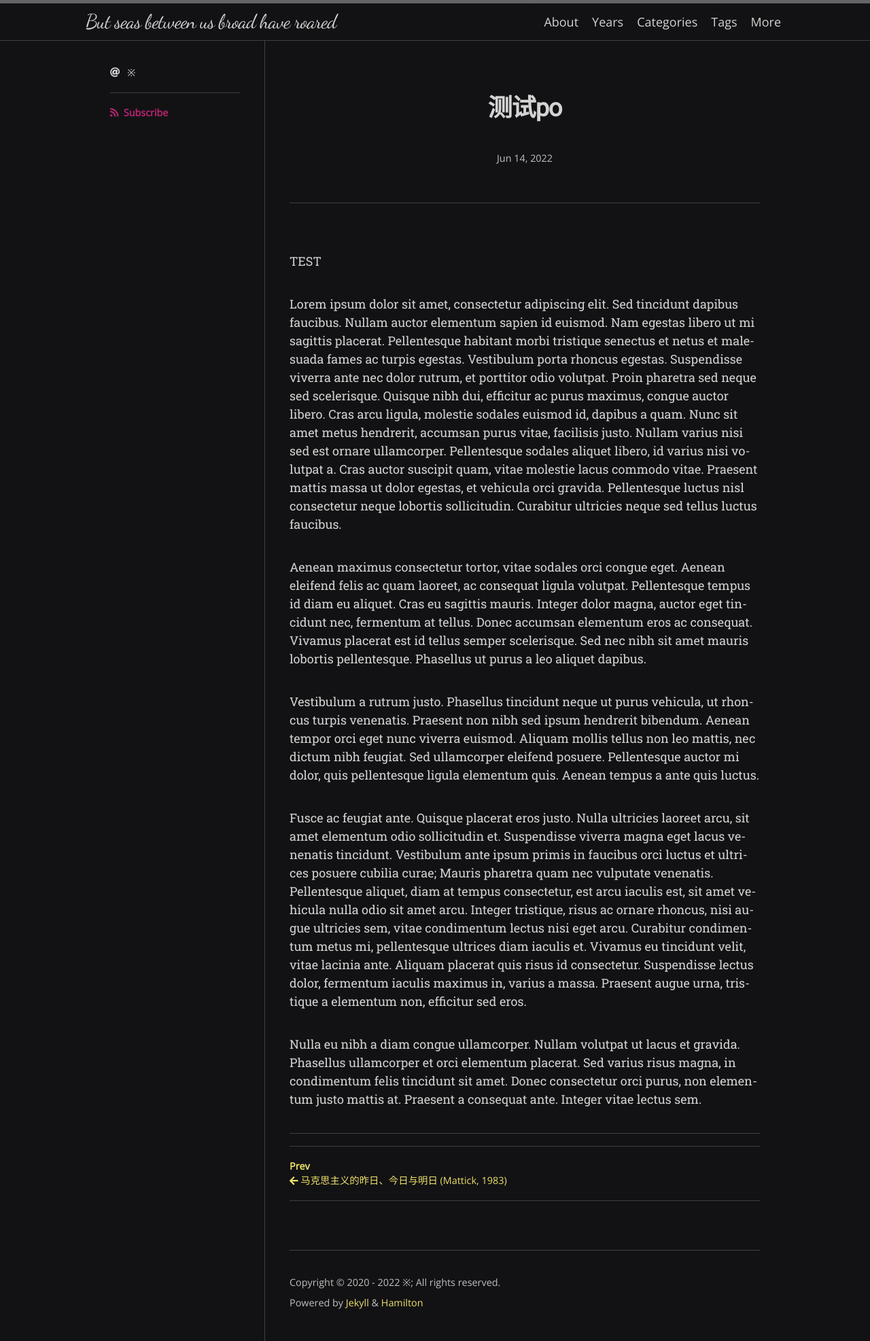
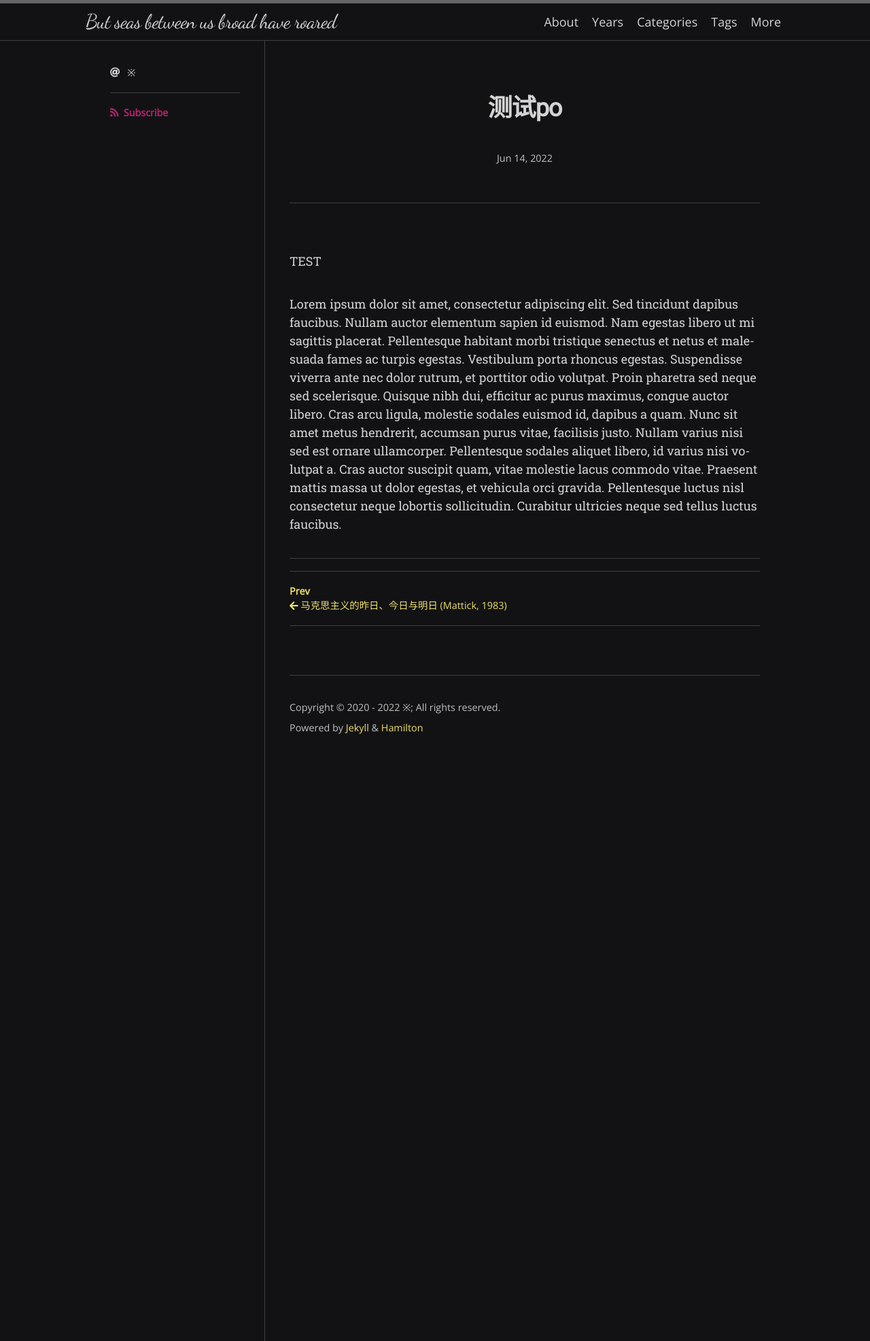
Before and after one commit to scatterdclouds/scatterdclouds.github.io, a Jekyll site: the page built from _posts/2022-06-14-test-post.md, in a window 1280 px wide. Shown: the whole page at 68% size. Built offline with Jekyll 4.4.1, drawn with Linux system fonts in a browser that asks for light colours; nearby versions of some CDN libraries; some web fonts are replaced; comment, search, counter and statistics services are not loaded.

Commit message:
Update 2022-06-14-test-post.md

```diff
--- a/_posts/2022-06-14-test-post.md
+++ b/_posts/2022-06-14-test-post.md
@@ -9,11 +9,3 @@ tags:
 TEST
 
 Lorem ipsum dolor sit amet, consectetur adipiscing elit. Sed tincidunt dapibus faucibus. Nullam auctor elementum sapien id euismod. Nam egestas libero ut mi sagittis placerat. Pellentesque habitant morbi tristique senectus et netus et malesuada fames ac turpis egestas. Vestibulum porta rhoncus egestas. Suspendisse viverra ante nec dolor rutrum, et porttitor odio volutpat. Proin pharetra sed neque sed scelerisque. Quisque nibh dui, efficitur ac purus maximus, congue auctor libero. Cras arcu ligula, molestie sodales euismod id, dapibus a quam. Nunc sit amet metus hendrerit, accumsan purus vitae, facilisis justo. Nullam varius nisi sed est ornare ullamcorper. Pellentesque sodales aliquet libero, id varius nisi volutpat a. Cras auctor suscipit quam, vitae molestie lacus commodo vitae. Praesent mattis massa ut dolor egestas, et vehicula orci gravida. Pellentesque luctus nisl consectetur neque lobortis sollicitudin. Curabitur ultricies neque sed tellus luctus faucibus.
-
-Aenean maximus consectetur tortor, vitae sodales orci congue eget. Aenean eleifend felis ac quam laoreet, ac consequat ligula volutpat. Pellentesque tempus id diam eu aliquet. Cras eu sagittis mauris. Integer dolor magna, auctor eget tincidunt nec, fermentum at tellus. Donec accumsan elementum eros ac consequat. Vivamus placerat est id tellus semper scelerisque. Sed nec nibh sit amet mauris lobortis pellentesque. Phasellus ut purus a leo aliquet dapibus.
-
-Vestibulum a rutrum justo. Phasellus tincidunt neque ut purus vehicula, ut rhoncus turpis venenatis. Praesent non nibh sed ipsum hendrerit bibendum. Aenean tempor orci eget nunc viverra euismod. Aliquam mollis tellus non leo mattis, nec dictum nibh feugiat. Sed ullamcorper eleifend posuere. Pellentesque auctor mi dolor, quis pellentesque ligula elementum quis. Aenean tempus a ante quis luctus.
-
-Fusce ac feugiat ante. Quisque placerat eros justo. Nulla ultricies laoreet arcu, sit amet elementum odio sollicitudin et. Suspendisse viverra magna eget lacus venenatis tincidunt. Vestibulum ante ipsum primis in faucibus orci luctus et ultrices posuere cubilia curae; Mauris pharetra quam nec vulputate venenatis. Pellentesque aliquet, diam at tempus consectetur, est arcu iaculis est, sit amet vehicula nulla odio sit amet arcu. Integer tristique, risus ac ornare rhoncus, nisi augue ultricies sem, vitae condimentum lectus nisi eget arcu. Curabitur condimentum metus mi, pellentesque ultrices diam iaculis et. Vivamus eu tincidunt velit, vitae lacinia ante. Aliquam placerat quis risus id consectetur. Suspendisse lectus dolor, fermentum iaculis maximus in, varius a massa. Praesent augue urna, tristique a elementum non, efficitur sed eros.
-
-Nulla eu nibh a diam congue ullamcorper. Nullam volutpat ut lacus et gravida. Phasellus ullamcorper et orci elementum placerat. Sed varius risus magna, in condimentum felis tincidunt sit amet. Donec consectetur orci purus, non elementum justo mattis at. Praesent a consequat ante. Integer vitae lectus sem.
```
